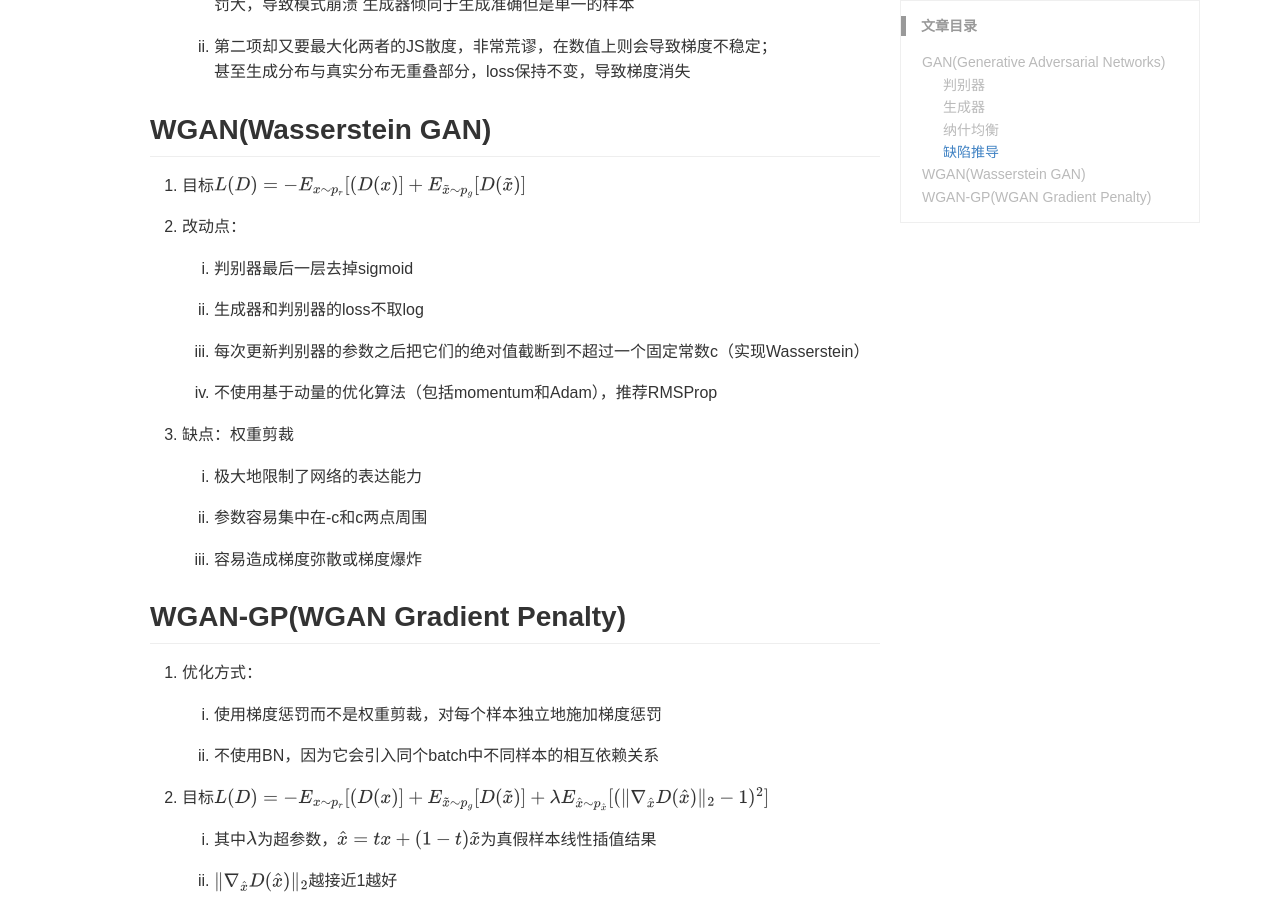
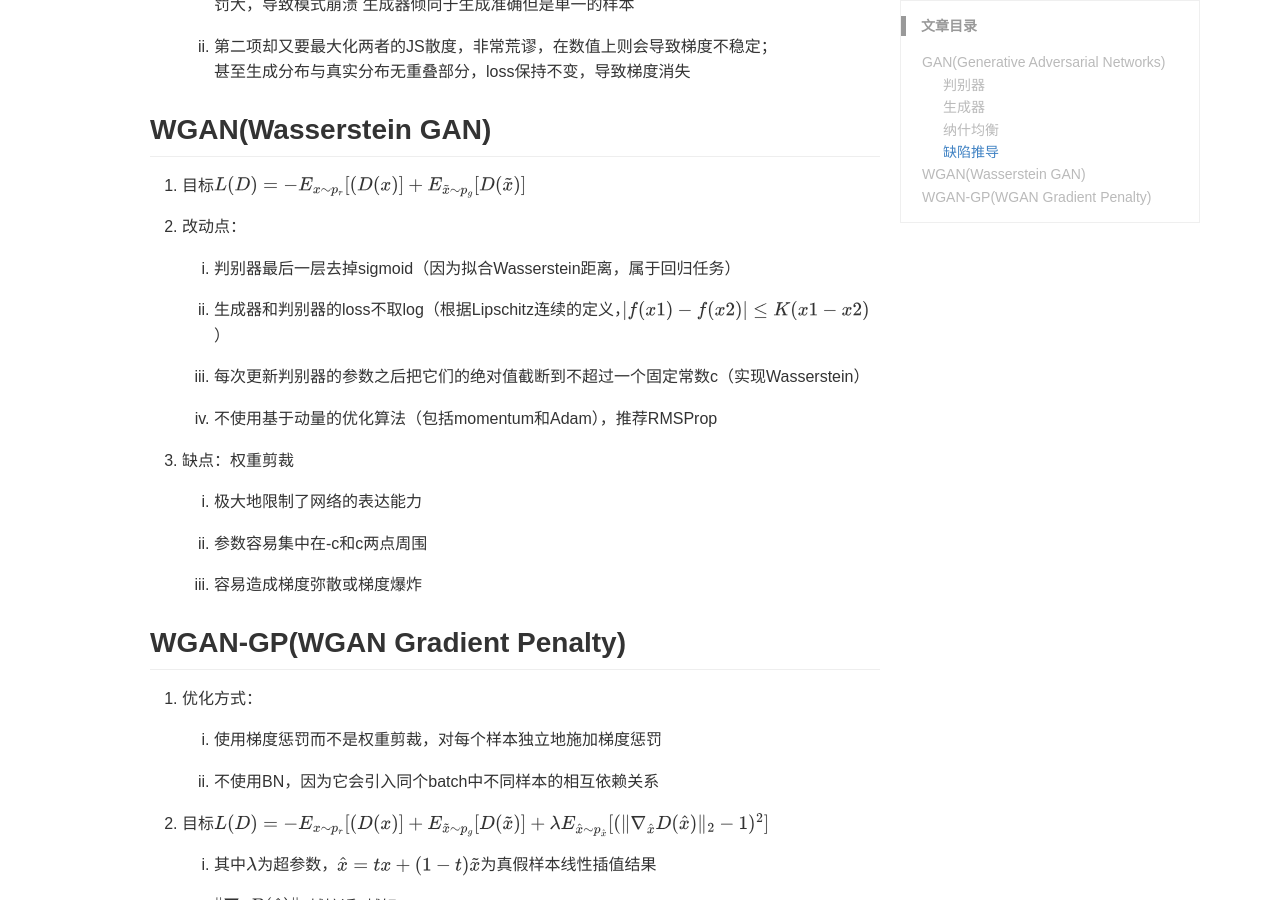
Before and after one commit to AccelYu/AccelYu.github.io, a Jekyll site: the page built from _posts/2020-08-02-nn_model04.md, in a window 1280 px wide and 900 px high, scrolled down 1810 px. Built offline with Jekyll 4.4.1, drawn with Linux system fonts in a browser that asks for light colours; some web fonts are replaced; comment, search, counter and statistics services are not loaded; a style sheet for code colours, icons or effects is not loaded; some of the changed text lies outside the part shown.

Commit message:
Update 2020-08-02-nn_model04.md

```diff
--- a/_posts/2020-08-02-nn_model04.md
+++ b/_posts/2020-08-02-nn_model04.md
@@ -68,9 +68,9 @@ $E_{x\sim p_g(x)}[-logD(x)]=D_{KL}(p_g \Vert p_r)+E_{x\sim p_r(x)}[log(D^\ast (x
 1. 目标$L(D)=-E_{x\sim p_r}[(D(x)] + E_{\tilde{x}\sim p_g}[D(\tilde{x})]$
 
 2. 改动点：
-   1. 判别器最后一层去掉sigmoid
+   1. 判别器最后一层去掉sigmoid（因为拟合Wasserstein距离，属于回归任务）
 
-   2. 生成器和判别器的loss不取log
+   2. 生成器和判别器的loss不取log（根据Lipschitz连续的定义，$\vert f(x1)-f(x2)\vert \leq K(x1-x2)$）
 
    3. 每次更新判别器的参数之后把它们的绝对值截断到不超过一个固定常数c（实现Wasserstein）
 
```
